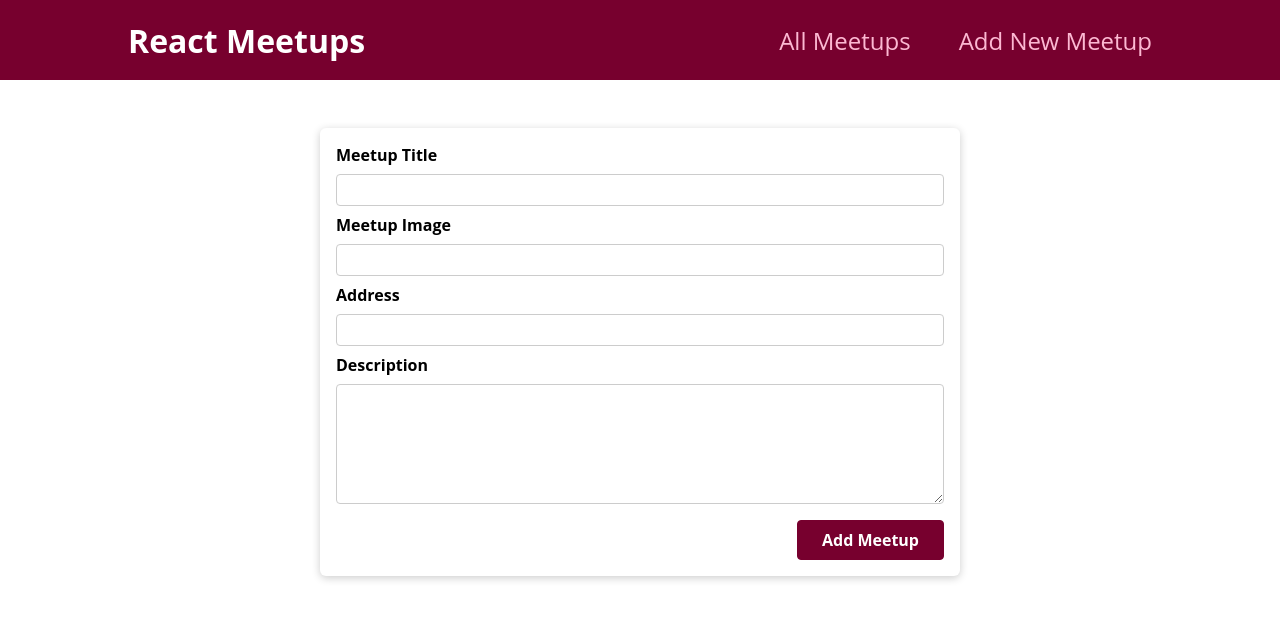
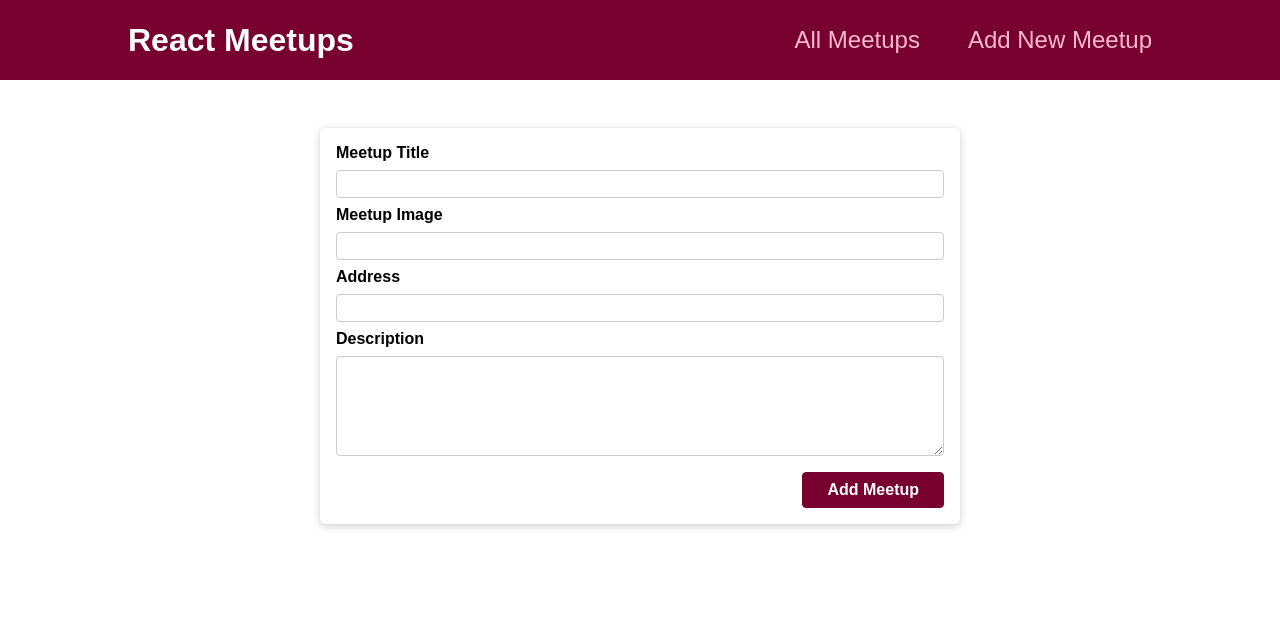
Before and after one commit to tzachi81/nextjs-meetups, a Next.js app: page /new-meetup in a window 1280 px wide. Shown: the top 620 px of the page. Built offline with nearby package versions, Linux system fonts and the light colour scheme.

Commit message:
remove fonts import

```diff
--- a/pages/new-meetup/index.tsx
+++ b/pages/new-meetup/index.tsx
@@ -55,9 +55,6 @@ const NewMeetupPage: NextPage = () => {
         position="bottom-center"
         autoClose={3000}
         hideProgressBar={false}
-        closeOnClick
-        draggable
-        pauseOnHover
       />
     </Fragment>
   );
--- a/styles/globals.css
+++ b/styles/globals.css
@@ -1,11 +1,9 @@
-/* @import url('https://fonts.googleapis.com/css2?family=Lato:wght@700&family=Open+Sans:wght@400;700&display=swap'); */
-
 * {
   box-sizing: border-box;
+  font-family: sans-serif;
 }
 
 body {
-  font-family: 'Open Sans', 'Lato', sans-serif;
   margin: 0;
 }
 
```
